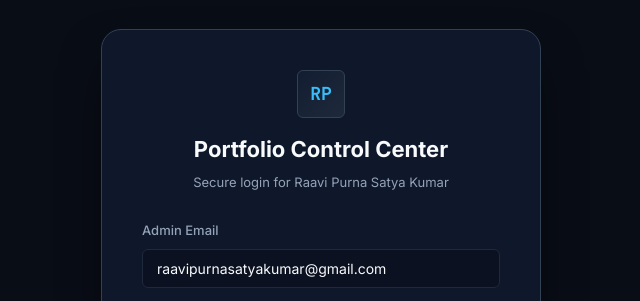
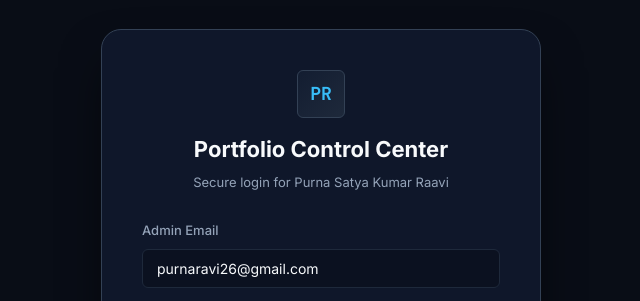
Before and after one commit to Purna2011/portfolio., a website: page public/admin.html in a window 1280 px wide. Shown: the part 129-430 px from the top of the page, 319-959 px from the left. Drawn offline with nearby package versions, Linux system fonts and the light colour scheme; no server answers.

Commit message:
Update branding and login details in admin.html

```diff
--- a/public/admin.html
+++ b/public/admin.html
@@ -50,15 +50,15 @@
   <div class="login-container" id="admin-login-overlay">
     <div class="login-card">
       <div style="text-align:center;margin-bottom:28px;">
-        <div class="brand-badge" style="width:48px;height:48px;font-size:18px;margin:0 auto 14px;">RP</div>
+        <div class="brand-badge" style="width:48px;height:48px;font-size:18px;margin:0 auto 14px;">PR</div>
         <h2 style="font-size:22px;font-weight:700;color:var(--text-primary);">Portfolio Control Center</h2>
-        <p style="font-size:13px;color:var(--text-secondary);margin-top:4px;">Secure login for Raavi Purna Satya Kumar</p>
+        <p style="font-size:13px;color:var(--text-secondary);margin-top:4px;">Secure login for Purna Satya Kumar Raavi</p>
       </div>
 
       <form id="admin-login-form" style="display:flex;flex-direction:column;gap:16px;">
         <div class="form-group">
           <label class="form-label" for="login-email">Admin Email</label>
-          <input type="email" id="login-email" required value="raavipurnasatyakumar@gmail.com" placeholder="admin@email.com">
+          <input type="email" id="login-email" required value="purnaravi26@gmail.com" placeholder="admin@email.com">
         </div>
 
         <div class="form-group">
```
